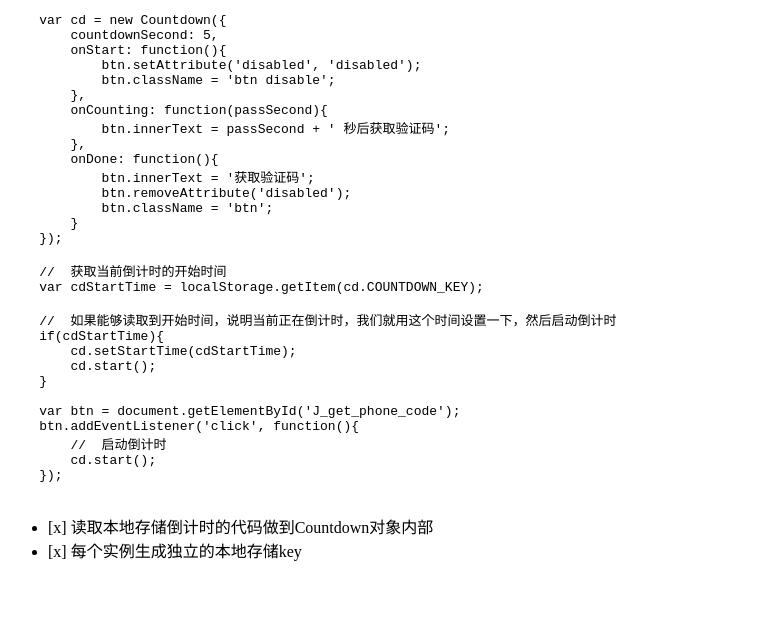
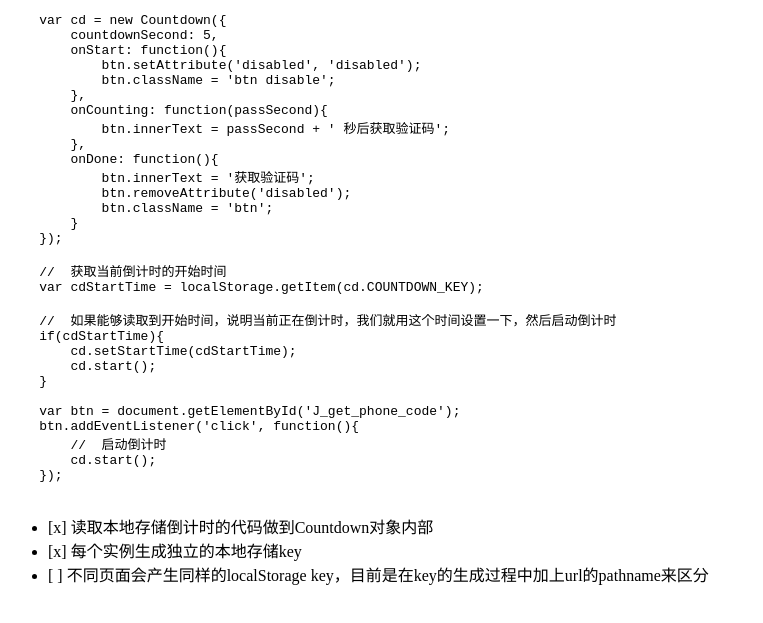
Before and after one commit to gaoqiang19514/countdown, a plain HTML site: page README.html in a window 1280 px wide. Shown: the part 93-716 px from the top of the page, without its empty margins (0-763 px from the left). Drawn offline with Linux system fonts and the light colour scheme.

Commit message:
更新README.md

```diff
--- a/README.html
+++ b/README.html
@@ -40,6 +40,7 @@
 </code></pre><ul>
 <li>[x] 读取本地存储倒计时的代码做到Countdown对象内部</li>
 <li>[x] 每个实例生成独立的本地存储key</li>
+<li>[ ] 不同页面会产生同样的localStorage key，目前是在key的生成过程中加上url的pathname来区分</li>
 </ul>
 
       </body>
```
Also changed, not shown: 1 other file.
